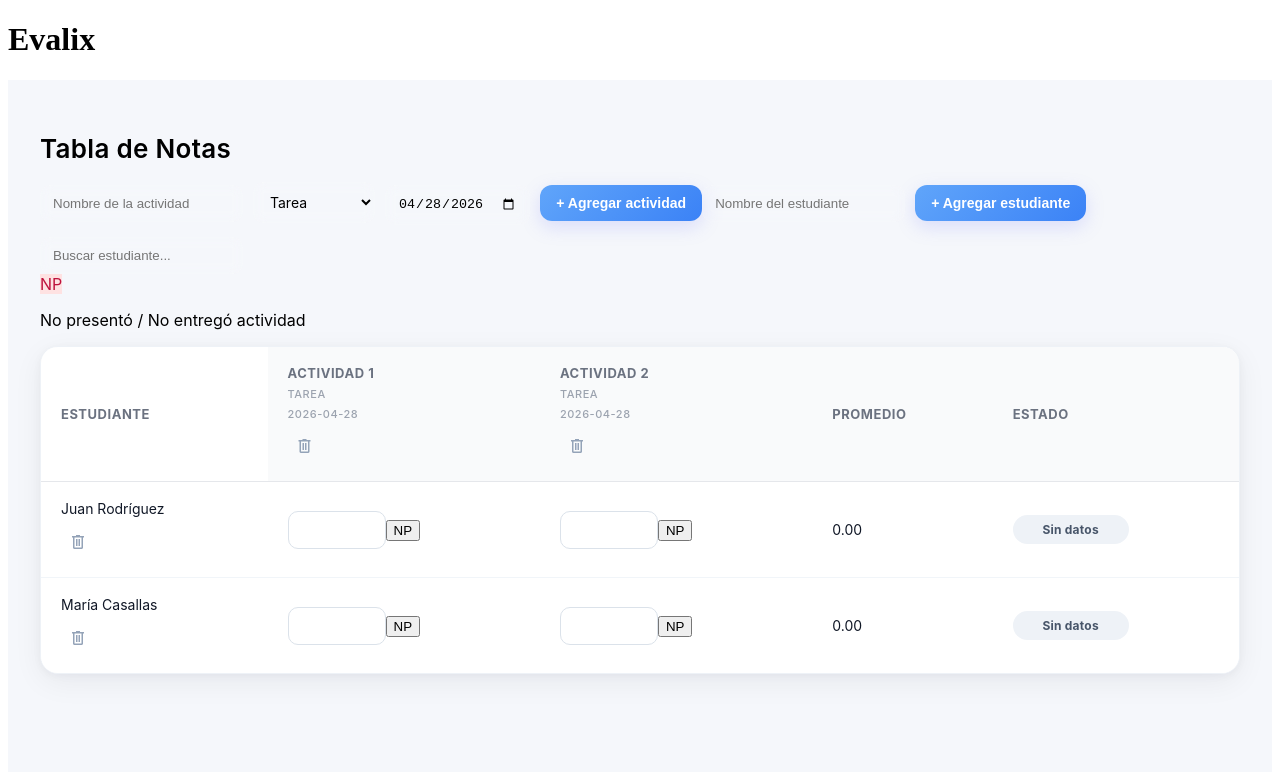
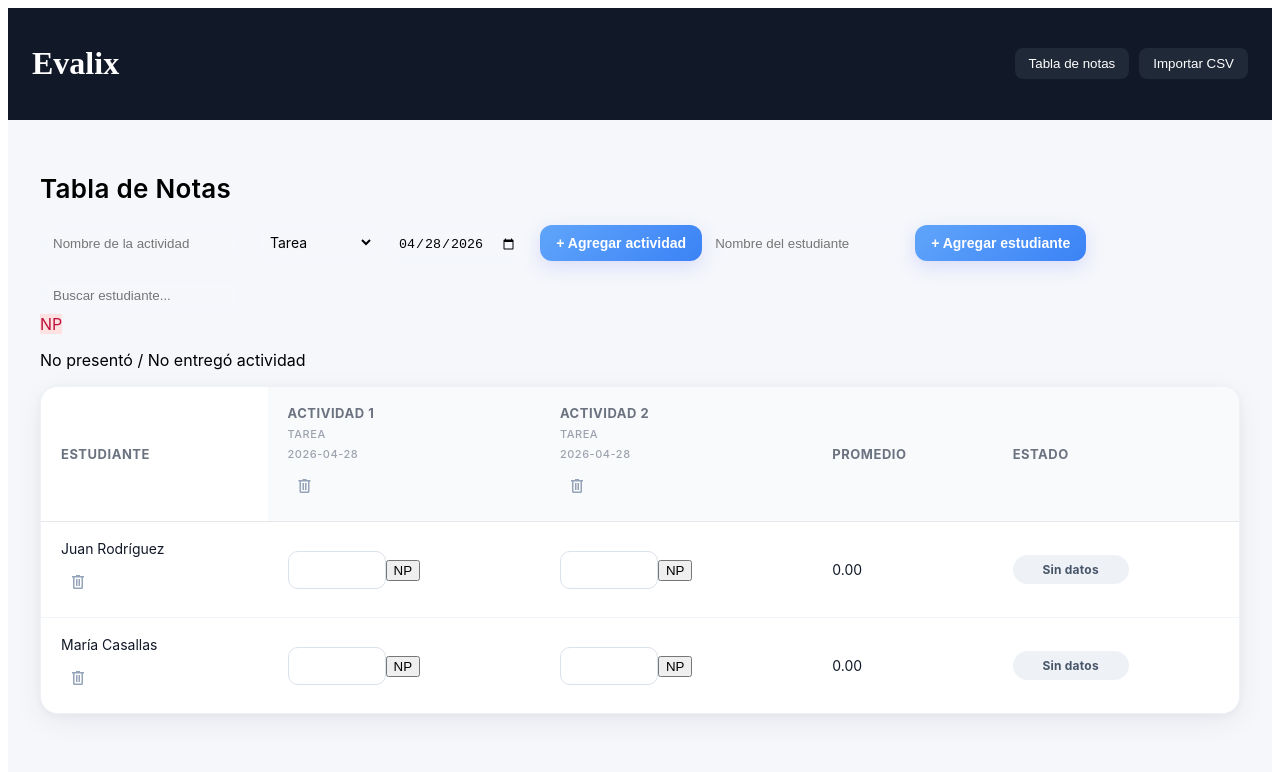
Before and after one commit to Frixix/Evalix, a React (Vite) app: page / in a window 1280 px wide. Shown: the top 772 px of the page. Built offline with nearby package versions, Linux system fonts and the light colour scheme.

Commit message:
refactor: centralizar estado global de estudiantes y corregir flujo de props en TablaNotas

```diff
--- a/src/App.jsx
+++ b/src/App.jsx
@@ -1,11 +1,37 @@
+import { useState } from "react";
 import TablaNotas from "./components/TablaNotas";
+import ImportarCSV from "./components/ImportarCSV";
+import Header from "./components/Header";
+import { estudiantesMock } from "./data/estudiantes";
 
 function App() {
+  const [vista, setVista] = useState("tabla");
+
+  // 🔥 ESTADO GLOBAL
+  const [estudiantes, setEstudiantes] = useState(estudiantesMock);
+
+
+  console.log("MOCK:", estudiantesMock);
+  console.log("STATE:", estudiantes);
   return (
-    <div>
-      <h1>Evalix</h1>
-      <TablaNotas />
-    </div>
+    <>
+      <Header setVista={setVista} />
+
+      {vista === "tabla" && (
+        <TablaNotas
+          estudiantes={estudiantes}
+          setEstudiantes={setEstudiantes}
+        />
+      )}
+
+      {vista === "importar" && (
+        <ImportarCSV
+          onImport={(nuevos) =>
+            setEstudiantes((prev) => [...prev, ...nuevos])
+          }
+        />
+      )}
+    </>
   );
 }
 
--- /dev/null
+++ b/src/components/Header.jsx
@@ -0,0 +1,22 @@
+import "../styles/header.css";
+
+
+function Header({ setVista }) {
+  return (
+    <div className="header">
+      <h1>Evalix</h1>
+
+      <div className="nav">
+        <button onClick={() => setVista("tabla")}>
+          Tabla de notas
+        </button>
+
+        <button onClick={() => setVista("importar")}>
+          Importar CSV
+        </button>
+      </div>
+    </div>
+  );
+}
+
+export default Header;
--- /dev/null
+++ b/src/components/ImportarCSV.jsx
@@ -0,0 +1,41 @@
+function ImportarCSV({ onImport }) {
+  const handleImportCSV = (e) => {
+    const archivo = e.target.files[0];
+    if (!archivo) return;
+
+    const lector = new FileReader();
+
+    lector.onload = (evento) => {
+      const texto = evento.target.result;
+
+      const filas = texto.split(/\r?\n/).slice(1);
+
+      const nuevos = filas
+        .map((f) => f.trim())
+        .filter((f) => f !== "")
+        .map((fila) => {
+          const [nombre] = fila.split(",");
+
+          return {
+            id: Date.now() + Math.random(),
+            nombre: nombre.trim(),
+            notas: {}
+          };
+        });
+
+      onImport(nuevos);
+    };
+
+    lector.readAsText(archivo);
+  };
+
+  return (
+    <div className="import-section">
+      <h2>Importar estudiantes</h2>
+
+      <input type="file" accept=".csv" onChange={handleImportCSV} />
+    </div>
+  );
+}
+
+export default ImportarCSV;
--- a/src/components/TablaNotas.jsx
+++ b/src/components/TablaNotas.jsx
@@ -1,5 +1,4 @@
 import { useState, useEffect } from "react";
-import { estudiantesMock } from "../data/estudiantes";
 import "../styles/tabla.css";
 
 // ================================
@@ -14,13 +13,12 @@ const config = {
   redondeo: 2
 };
 
-function TablaNotas() {
+function TablaNotas({ estudiantes, setEstudiantes }) {
   const hoy = new Date().toISOString().split("T")[0];
 
   // ================================
   // ESTADOS PRINCIPALES
   // ================================
-  const [estudiantes, setEstudiantes] = useState(estudiantesMock);
   const [nombreActividad, setNombreActividad] = useState("");
   const [fechaActividad, setFechaActividad] = useState(hoy);
   const [categoriaActividad, setCategoriaActividad] = useState("Tarea");
@@ -92,7 +90,6 @@ function TablaNotas() {
       JSON.stringify(datos)
     );
   }, [estudiantes, actividades]);
-
 
 
   const estudiantesFiltrados = estudiantes.filter((est) =>
@@ -301,6 +298,7 @@ function TablaNotas() {
 
     setEstudiantes(estudiantesActualizados);
   };
+
 
   return (
     <div className="tabla-container">
@@ -544,6 +542,7 @@ function TablaNotas() {
             })}
           </tbody>
         </table>
+
       </div>
     </div>
   );
--- /dev/null
+++ b/src/styles/header.css
@@ -0,0 +1,24 @@
+.header {
+  display: flex;
+  justify-content: space-between;
+  align-items: center;
+
+  padding: 16px 24px;
+  background: #111827;
+  color: white;
+}
+
+.nav button {
+  margin-left: 10px;
+  padding: 8px 14px;
+  border: none;
+  border-radius: 8px;
+
+  background: #1f2937;
+  color: white;
+  cursor: pointer;
+}
+
+.nav button:hover {
+  background: #374151;
+}
--- a/src/styles/tabla.css
+++ b/src/styles/tabla.css
@@ -347,3 +347,22 @@
 .tabla thead th:first-child {
   z-index: 5; /* 👈 más alto que todo */
 }
+
+.import-section {
+  margin-top: 30px;
+  padding: 20px;
+  background: #ffffff;
+  border-radius: 14px;
+  border: 1px solid #e5e7eb;
+}
+
+.import-section h3 {
+  margin-bottom: 8px;
+}
+
+.import-actions {
+  margin-top: 12px;
+  display: flex;
+  gap: 12px;
+  align-items: center;
+}
```
Also changed, not shown: 1 other file (tests, documents, lock files or other folders).
